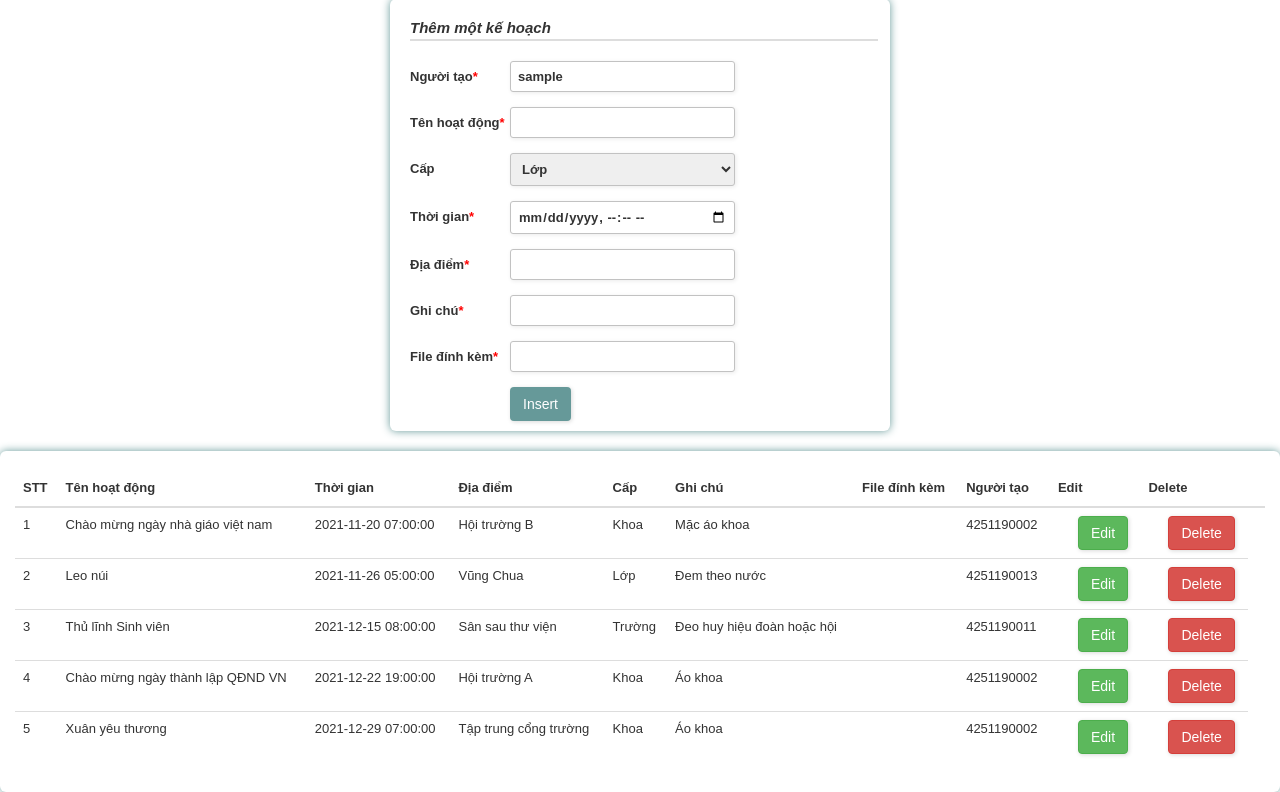
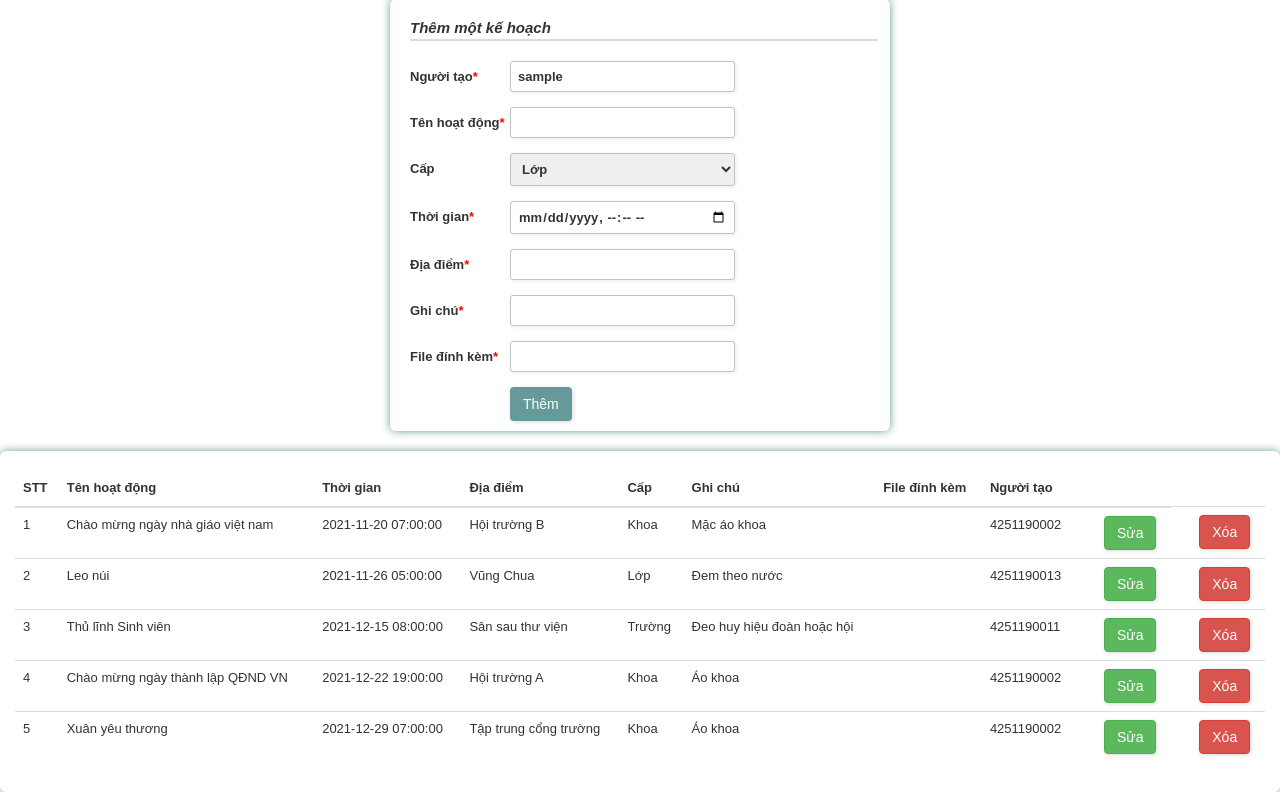
Before and after one commit to PhanNhatTanPK/BTCK, a PHP site: page /plan2.php in a window 1280 px wide. Shown: the part 51-843 px from the top of the page. Run offline with PHP 8.4, Linux system fonts and the light colour scheme; a user stored in the database is signed in; data comes from the database, SQL or seed files in the repository; some libraries are stand-ins or nearby versions.

Commit message:
translate

```diff
--- a/plan2.php
+++ b/plan2.php
@@ -56,7 +56,7 @@
 
 
 
-<button class="btn" id="bt1" type="submit" name="insert" class="btn btn-default">Insert</button>
+<button class="btn" id="bt1" type="submit" name="insert" class="btn btn-default">Thêm</button>
 </form>
 </div>
 <div class="col-lg-12">
@@ -71,8 +71,6 @@
         <th>Ghi chú</th>
         <th>File đính kèm</th>
         <th>Người tạo</th>
-        <th>Edit</th>
-        <th>Delete</th>
         <th></th>
       </tr>
     </thead>
@@ -91,8 +89,8 @@
       echo "<td>"; echo $row["note"]; echo "</td>";
       echo "<td>"; echo $row["file"]; echo "</td>";
       echo "<td>"; echo $row["id_SV"]; echo "</td>";
-      echo "<td>"; ?> <a href="updateplan.php?id=<?php echo $row["id_plan"]; ?>"><button type="button" class="btn btn-success">Edit</button></a> <?php echo "</td>";
-      echo "<td>"; ?> <a href="deleteplan.php?id=<?php echo $row["id_plan"]; ?>"><button type="button" class="btn btn-danger">Delete</button></a> <?php echo "</td>";
+      echo "<td>"; ?> <a href="updateplan.php?id=<?php echo $row["id_plan"]; ?>"><button type="button" class="btn btn-success">Sửa</button></a> <?php echo "</td>";
+      echo "<td>"; ?> <a href="deleteplan.php?id=<?php echo $row["id_plan"]; ?>"><button type="button" class="btn btn-danger">Xóa</button></a> <?php echo "</td>";
       echo "</tr>";
       }
   ?>
--- a/updateplan.php
+++ b/updateplan.php
@@ -52,7 +52,7 @@
 <label for="field2"><span>File đính kèm<span class="required">*</span></span><input type="text" class="input-field" name="File" value="<?php echo $file;  ?>" /></label>
 
 
-<button  class="btn"type="submit" name="update" class="btn btn-default">Update</button>
+<button  class="btn"type="submit" name="update" class="btn btn-default">Cập nhật</button>
 </form>
 </div>
 </body>
```
